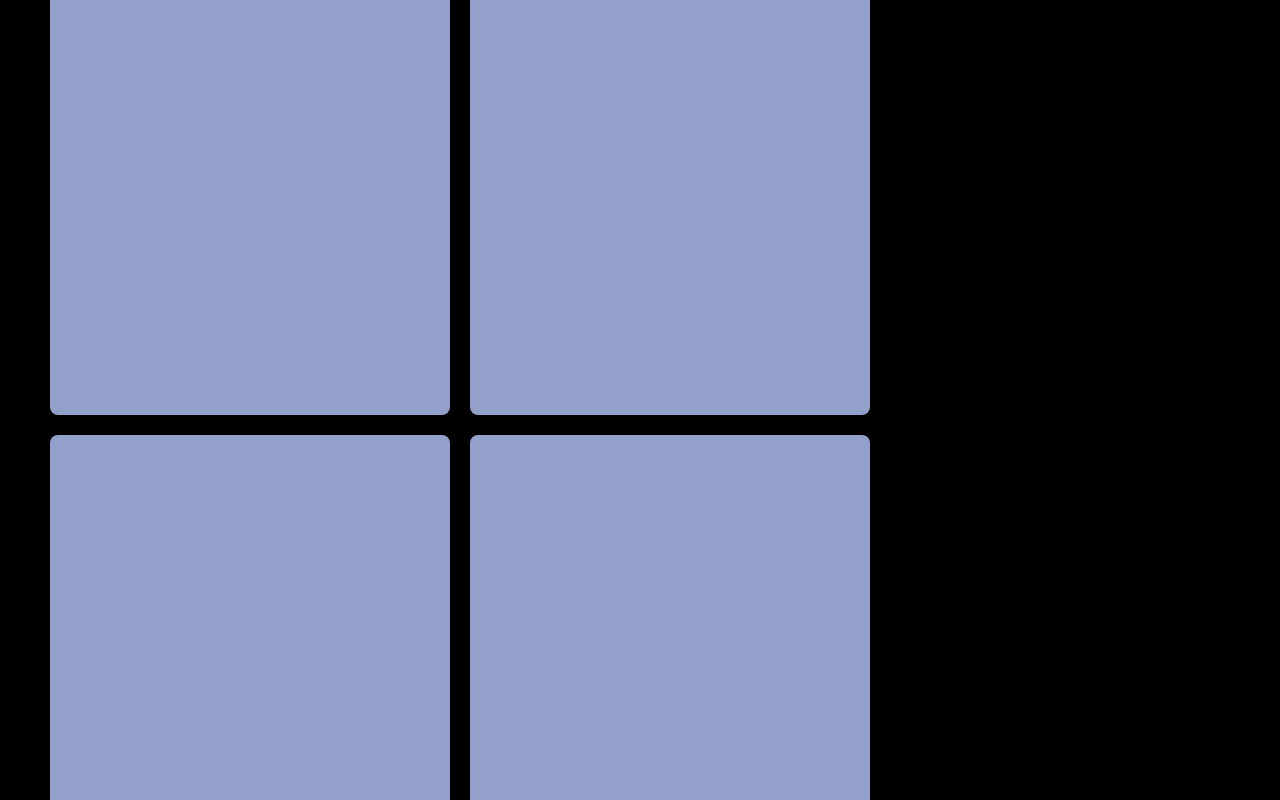
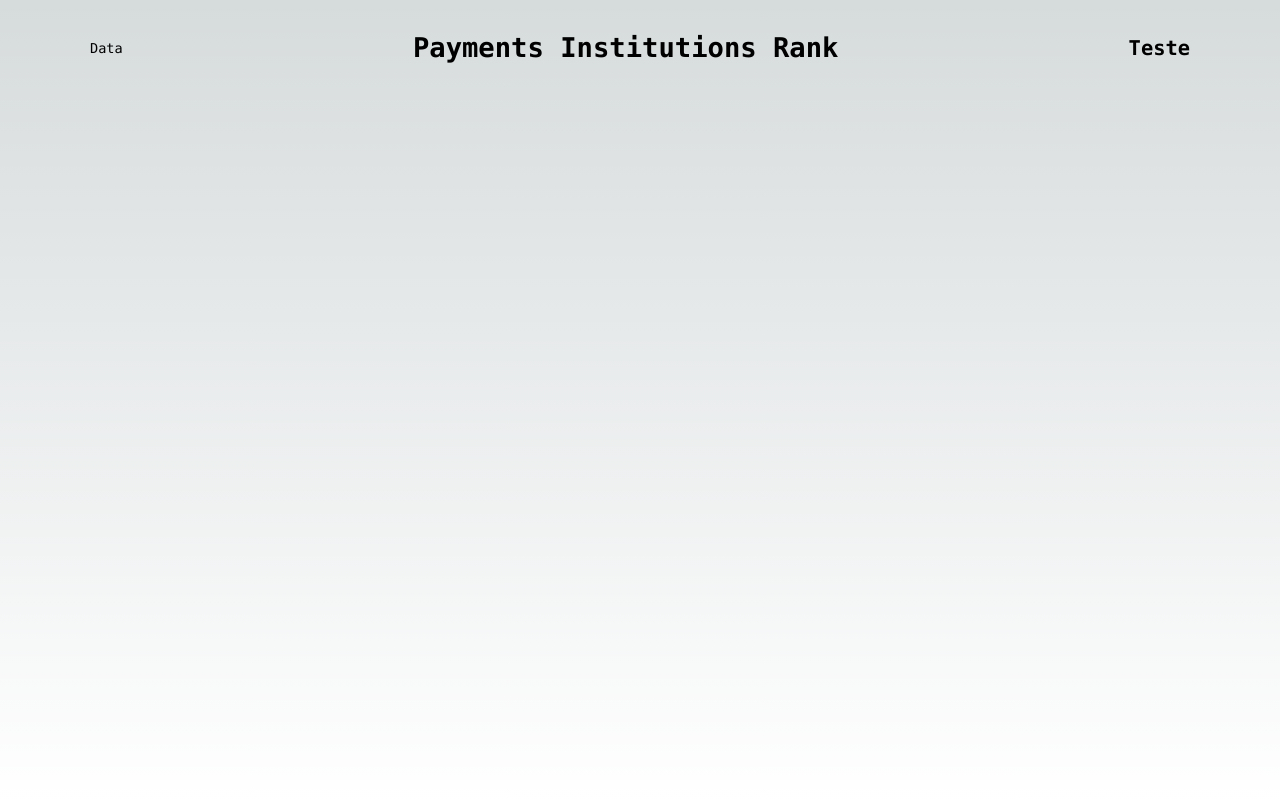
Before and after one commit to pedrosalucas/payments-institutions-rank, a Next.js app: page / in a window 1280 px wide. Built offline with nearby package versions, Linux system fonts and the light colour scheme.

Commit message:
First Steps Vercel Modularization

```diff
--- /dev/null
+++ b/src/pages/about.tsx
@@ -0,0 +1,5 @@
+import styles from '@/styles/Home.module.css'
+
+export default function About() {
+    return <div className={styles.description}><h1>Página de About</h1></div>
+}
--- a/src/pages/homepage.tsx
+++ /dev/null
@@ -1,17 +0,0 @@
-import styles from "../styles/styles.module.css";
-
-const homepage: React.FC = () => {
-    return (
-        <div className={styles.container}>
-            <h1 className={styles.title}>Payments Institutions Rank</h1>
-            <div className={styles.boxContainer}>
-                <div className={styles.box}/>
-                <div className={styles.box}/>
-                <div className={styles.box}/>
-                <div className={styles.box}/>
-            </div>
-        </div>
-    )
-}
-
-export default homepage
--- a/src/pages/index.tsx
+++ b/src/pages/index.tsx
@@ -1,3 +1,32 @@
-import homepage from './homepage';
+import Head from 'next/head'
+import Image from 'next/image'
+import Link from 'next/link'
+import { Inter } from 'next/font/google'
+import styles from '@/styles/Home.module.css'
 
-export default homepage;
+const inter = Inter({ subsets: ['latin'] })
+
+export default function Home() {
+  return (
+    <>
+      <Head>
+        <title>Payments</title>
+        <meta name="description" content="Generated by create next app" />
+        <meta name="viewport" content="width=device-width, initial-scale=1" />
+        <link rel="icon" href="/favicon.ico" />
+      </Head>
+      <main className={`${styles.main} ${inter.className}`}>
+
+        <div className={styles.description}>
+
+
+                    <Link href="/Data"id="Data">Data</Link>
+
+
+            <h1>Payments Institutions Rank</h1>
+            <h2>Teste</h2>
+        </div>
+      </main>
+    </>
+  )
+}
--- a/src/styles/Home.module.css
+++ b/src/styles/Home.module.css
@@ -3,7 +3,7 @@
   flex-direction: column;
   justify-content: space-between;
   align-items: center;
-  padding: 6rem;
+  padding: 2rem;
   min-height: 100vh;
 }
 
--- a/src/styles/styles.module.css
+++ /dev/null
@@ -1,49 +0,0 @@
-.container {
-    display: flex;
-    flex-direction: column;
-    justify-content: center;
-    align-items: center;
-    height: 100vh;
-    background-color: #000;
-    padding: 20px;
-  }
-
-  .boxContainer {
-    display: flex;
-    flex-wrap: wrap;
-    justify-content: flex;
-    align-items: flex;
-    margin: 20px;
-  }
-
-.box {
-    width: 400px;
-    height: 800px;
-    background-color: #b5c4f7d0;
-    margin: 10px;
-    display: flex;
-    border-radius: 8px;
-    justify-content: center;
-    align-items: center;
-    flex-direction: column;
-    justify-content: flex-start;
-    font-size: 18px;
-    transition: transform 0.3s ease-in-out, box-shadow 0.3s ease-in-out;
-  }
-
-.box:hover{
-    transform: scale(1.05);
-  }
-
-.text {
-    margin-top: 20px;
-    color: #000;
-    font-family: 'Gill Sans', 'Gill Sans MT', Calibri, 'Trebuchet MS', sans-serif;
-  }
-
-.title {
-    color:#b5c4f7d0;
-    font-size: 25px;
-    margin-bottom: 20px;
-    font-family: 'Gill Sans', 'Gill Sans MT', Calibri, 'Trebuchet MS', sans-serif
-  }
```
Also changed, not shown: src/pages/Data/index.tsx (added, +13 -0 lines).
